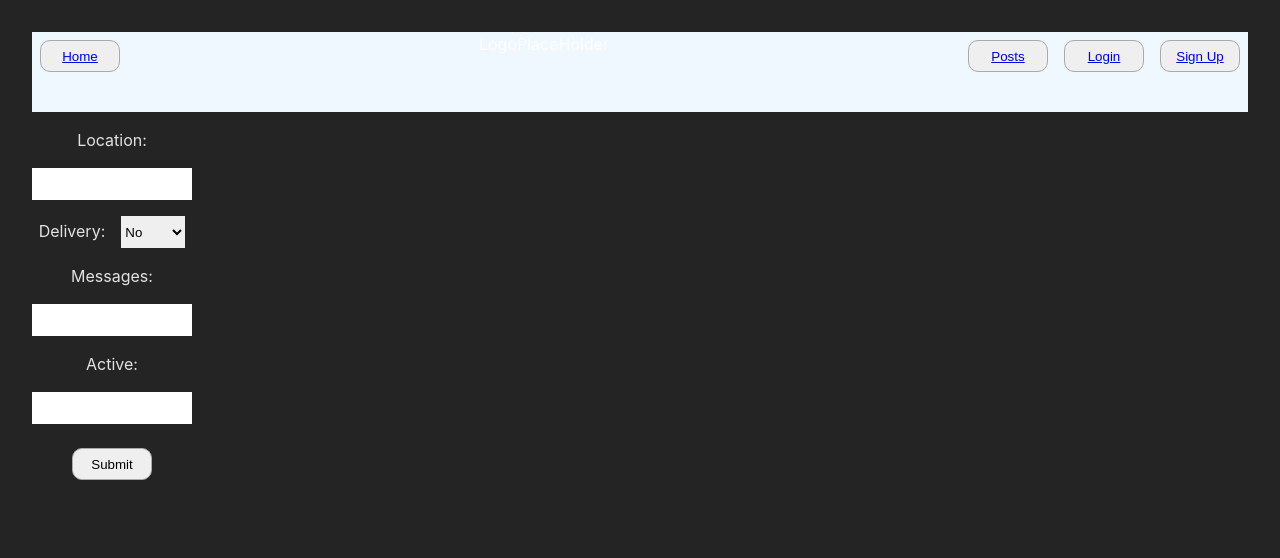
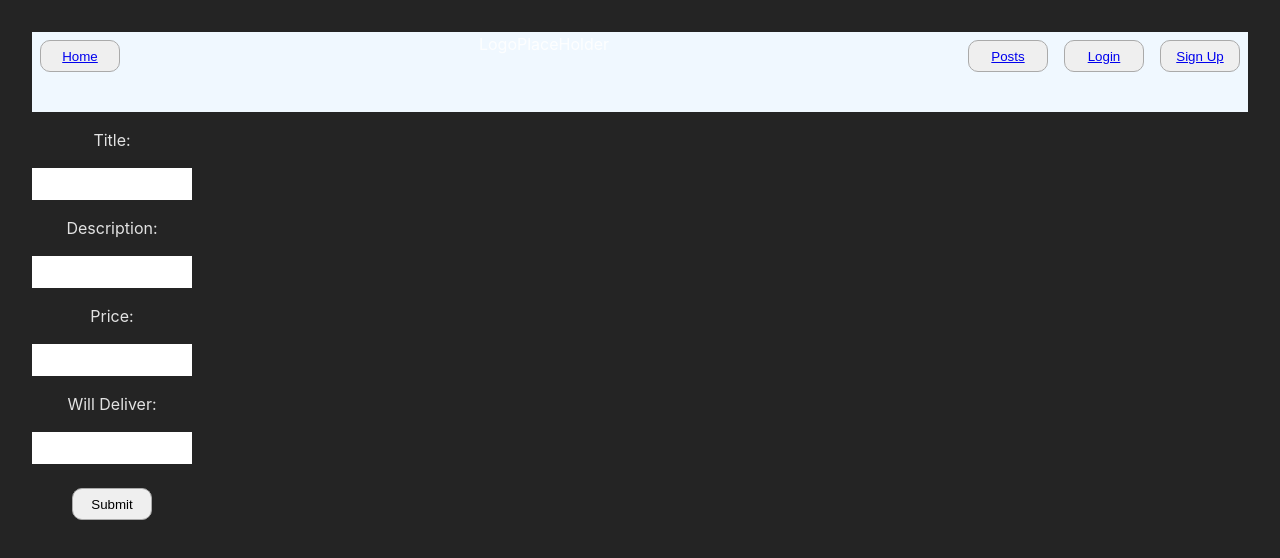
Before and after one commit to Colton-Yulia/strangerthingsgroupproject, a React (Vite) app: page /newpost in a window 1280 px wide. Shown: the top 558 px of the page. Built offline with nearby package versions, Linux system fonts and the light colour scheme; no server answers.

Commit message:
newpost updates

```diff
--- a/src/App.jsx
+++ b/src/App.jsx
@@ -10,7 +10,7 @@ import Login from "./components/Login";
 import Register from "./components/Register";
 
 function App() {
-  const COHORT_NAME = "2209-FTB-ET-WEB-FT";
+  const COHORT_NAME = "2304-FTB-ET-WEB-FT";
   const BASE_URL = `https://strangers-things.herokuapp.com/api/${COHORT_NAME}`;
   const [allPosts, setAllPosts] = useState([]);
   const [isLoggedIn, setIsLoggedIn] = useState(false);
@@ -38,10 +38,17 @@ function App() {
   }, []);
   return (
     <div>
-      <NavBar isLoggedIn={isLoggedIn} setIsLoggedIn={setIsLoggedIn} />
+      <NavBar
+        isLoggedIn={isLoggedIn}
+        setIsLoggedIn={setIsLoggedIn}
+        allPosts={allPosts}
+      />
       <Routes>
         <Route path="/posts" element={<PostsList allPosts={allPosts} />} />
-        <Route path="/newpost" element={<NewPost isLoggedIn={isLoggedIn} />} />
+        <Route
+          path="/newpost"
+          element={<NewPost setIsLoggedIn={setIsLoggedIn} />}
+        />
 
         <Route path="/" element={<HomePage />} />
         <Route
--- a/src/api-adapters/index.js
+++ /dev/null
@@ -1,67 +0,0 @@
-const COHORT_NAME = "2304-FTB-ET-WEB-FT";
-const BASE_URL = `https://strangers-things.herokuapp.com/api/${COHORT_NAME}`;
-
-export const registerUser = async (username, password) => {
-  try {
-    const response = await fetch(`${BASE_URL}/users/login`, {
-      method: "POST",
-      headers: {
-        "Content-Type": "application/json",
-      },
-      body: JSON.stringify({
-        user: {
-          username: username,
-          password: password,
-        },
-      }),
-    });
-    const result = await response.json();
-    console.log(result, "result");
-    return result.data;
-  } catch (error) {
-    console.log(error);
-  }
-  return;
-};
-
-export const loginUser = async (username, password) => {
-  try {
-    const response = await fetch(`${BASE_URL}/users/register`, {
-      method: "POST",
-      headers: {
-        "Content-Type": "application/json",
-      },
-      body: JSON.stringify({
-        user: {
-          username: username,
-          password: password,
-        },
-      }),
-    });
-    const result = await response.json();
-    console.log(result, "result");
-    return result.data;
-  } catch (error) {
-    console.log(error);
-  }
-  return;
-};
-
-export const newPost = async () => {
-  try {
-    const newPost = { location, delivery, messages, active };
-    const response = await fetch(`${BASE_URL}/posts`, {
-      method: "POST",
-      headers: {
-        "Content-Type": "application/json",
-        Authorization: `Bearer ${TOKEN_STRING_HERE}`,
-      },
-      body: JSON.stringify({ post: newPost }),
-    });
-    const result = await response.json();
-    console.log(result);
-    return result;
-  } catch (err) {
-    console.error(err);
-  }
-};
--- /dev/null
+++ b/src/api-adapters/index.jsx
@@ -0,0 +1,118 @@
+import { useState } from "react";
+import { useParams } from "react-router-dom";
+
+const COHORT_NAME = "2304-FTB-ET-WEB-FT";
+const BASE_URL = `https://strangers-things.herokuapp.com/api/${COHORT_NAME}`;
+const TOKEN_STRING = localStorage.getItem("token");
+
+export const registerUser = async (username, password) => {
+  try {
+    const response = await fetch(`${BASE_URL}/users/login`, {
+      method: "POST",
+      headers: {
+        "Content-Type": "application/json",
+      },
+      body: JSON.stringify({
+        user: {
+          username: username,
+          password: password,
+        },
+      }),
+    });
+    const result = await response.json();
+    console.log(result, "result");
+    return result.data;
+  } catch (error) {
+    console.log(error);
+  }
+  return;
+};
+
+export const loginUser = async (username, password) => {
+  try {
+    const response = await fetch(`${BASE_URL}/users/login`, {
+      method: "POST",
+      headers: {
+        "Content-Type": "application/json",
+      },
+      body: JSON.stringify({
+        user: {
+          username: username,
+          password: password,
+        },
+      }),
+    });
+    const result = await response.json();
+    console.log(result, "result");
+    return result.data;
+  } catch (error) {
+    console.log(error);
+  }
+  return;
+};
+
+export const newPost = async (title, description, price, willDeliver) => {
+  try {
+    const response = await fetch(`${BASE_URL}/posts`, {
+      method: "POST",
+      headers: {
+        "Content-Type": "application/json",
+        Authorization: `Bearer ${TOKEN_STRING}`,
+      },
+      body: JSON.stringify({
+        title: title,
+        description: description,
+        price: price,
+        willDeliver: willDeliver,
+      }),
+    });
+    const result = await response.json();
+    console.log(result);
+    return result;
+  } catch (err) {
+    console.error(err);
+  }
+};
+
+export const deletePost = async () => {
+  try {
+    const { id } = useParams();
+    const response = await fetch(`${BASE_URL}/posts/${id}`, {
+      method: "DELETE",
+      headers: {
+        "Content-Type": "application/json",
+        Authorization: `Bearer ${TOKEN_STRING}`,
+      },
+    });
+    const result = await response.json();
+    console.log(result);
+    return result;
+  } catch (err) {
+    console.error(err);
+  }
+};
+
+const postMessage = async () => {
+  try {
+    const response = await fetch(
+      `${BASE_URL}/posts/5e8929ddd439160017553e06/messages`,
+      {
+        method: "POST",
+        headers: {
+          "Content-Type": "application/json",
+          Authorization: `Bearer ${TOKEN_STRING}`,
+        },
+        body: JSON.stringify({
+          message: {
+            content: "Do you still have this?  Would you take $10 less?",
+          },
+        }),
+      }
+    );
+    const result = await response.json();
+    console.log(result);
+    return result;
+  } catch (err) {
+    console.error(err);
+  }
+};
--- a/src/components/Login.jsx
+++ b/src/components/Login.jsx
@@ -10,6 +10,7 @@ import { useNavigate } from "react-router-dom";
 const Login = ({ setIsLoggedIn }) => {
   const [username, setUsername] = useState("");
   const [password, setPassword] = useState("");
+  const navigate = useNavigate();
 
   const handleSubmit = async (e) => {
     // e.preventDefault();
@@ -17,6 +18,7 @@ const Login = ({ setIsLoggedIn }) => {
       const result = await loginUser(username, password);
       console.log(result);
       localStorage.setItem("token", result.token);
+      console.log(token);
       setIsLoggedIn(true);
       navigate("/profile");
     } catch (error) {
--- a/src/components/NavBar.jsx
+++ b/src/components/NavBar.jsx
@@ -1,7 +1,10 @@
 import { Link } from "react-router-dom";
+import { useState } from "react";
 import "./navBar.css";
 
-const NavBar = ({ isLoggedIn, setIsLoggedIn }) => {
+const NavBar = ({ isLoggedIn, setIsLoggedIn, allPosts }) => {
+  const [input, setInput] = useState(allPosts);
+
   return (
     <div>
       {isLoggedIn ? (
@@ -12,7 +15,20 @@ const NavBar = ({ isLoggedIn, setIsLoggedIn }) => {
               <Link to="/">Home</Link>
             </button>
           </div>
-          <div>
+          {/* implement search bar */}
+          <div className="search">
+            <form>
+              <input
+                className="search-bar"
+                placeholder="Search"
+                value={input}
+                onChange={(e) =>
+                  allPosts.filter((singlePost) => {
+                    return <div key={singlePost._id}></div>;
+                  })
+                }
+              ></input>
+            </form>
             <button className="btn">
               <Link to="/posts">Posts</Link>
             </button>
--- a/src/components/NewPost.jsx
+++ b/src/components/NewPost.jsx
@@ -1,18 +1,27 @@
 import React, { useState } from "react";
+import { newPost } from "../api-adapters";
 import "./newPost.css";
 
-const NewPost = ({ isLoggedIn }) => {
-  const [location, setLocation] = useState("");
-  const [delivery, setDelivery] = useState(null);
-  const [messages, setMessages] = useState("");
-  const [active, setActive] = useState(null);
+const NewPost = ({ setIsLoggedIn }) => {
+  const [title, setTitle] = useState("");
+  // const [location, setLocation] = useState("");
+  const [description, setDescription] = useState("");
+  const [price, setPrice] = useState("");
+  const [willDeliver, setWillDeliver] = useState("");
 
   const handleSubmit = async (e) => {
     e.preventDefault();
     try {
-      {
-        isLoggedIn === true ? handleSubmit() : "Please create a profile";
-      }
+      const result = await newPost(
+        title,
+        description,
+        price,
+        location,
+        willDeliver
+      );
+      console.log(result);
+      localStorage.getItem("token");
+      setIsLoggedIn(true);
     } catch (err) {
       console.error(err);
     }
@@ -21,53 +30,65 @@ const NewPost = ({ isLoggedIn }) => {
     <div className="new-post-container">
       <form onSubmit={handleSubmit}>
         <div>
+          <label htmlFor="title">
+            Title:
+            <input
+              type="text"
+              name="title"
+              value={title}
+              onChange={(e) => {
+                setTitle(e.target.value), console.log(e.target.value);
+              }}
+            ></input>
+          </label>
+        </div>
+        <div>
+          <label htmlFor="description">
+            Description:
+            <input
+              type="text"
+              name="description"
+              value={description}
+              onChange={(e) => setDescription(e.target.value)}
+            ></input>
+          </label>
+        </div>
+        <div>
+          <label htmlFor="price">
+            Price:
+            <input
+              type="text"
+              name="price"
+              value={price}
+              onChange={(e) => {
+                setPrice(e.target.value), console.log(e.target.value);
+              }}
+            ></input>
+          </label>
+        </div>
+        {/* <div>
           <label htmlFor="location">
-            {" "}
             Location:
             <input
               type="text"
               name="location"
               value={location}
-              onChange={(e) => setLocation(e.target.value)}
+              onChange={(e) => {
+                setLocation(e.target.value), console.log(e.target.value);
+              }}
             ></input>
           </label>
-        </div>
+        </div> */}
         <div>
-          <label htmlFor="delivery">
-            {" "}
-            Delivery:
-            <select
-              type="select"
-              name="delivery"
-              value={delivery}
-              onChange={(e) => setDelivery(e.target.value)}
-            >
-              <option value="Yes">No</option>
-              <option value="No">No</option>
-            </select>
-          </label>
-        </div>
-        <div>
-          <label htmlFor="messages">
-            {" "}
-            Messages:
+          <label htmlFor="willDeliver">
+            Will Deliver:
             <input
               type="text"
-              name="messages"
-              value={messages}
-              onChange={(e) => setMessages(e.target.value)}
-            ></input>
-          </label>
-        </div>
-        <div>
-          <label htmlFor="active">
-            {" "}
-            Active:
-            <input
-              type="text"
-              name="active"
-              value={active}
-              onChange={(e) => setActive(e.target.value)}
+              name="willDeliver"
+              value={willDeliver}
+              onChange={(e) => {
+                setWillDeliver(e.target.value), console.log(e.target.value);
+              }}
             ></input>
           </label>
         </div>
--- a/src/components/navBar.css
+++ b/src/components/navBar.css
@@ -19,3 +19,15 @@ button {
   border-radius: 10px;
   border: 1px solid #aaa;
 }
+
+.search {
+  display: flex;
+  height: 3rem;
+}
+
+.search-bar {
+  padding: 0;
+  margin: 0;
+  margin-right: 1rem;
+  border-radius: 10px;
+}
```
Also changed, not shown: src/components/PostsList.jsx (+18 -2 lines), src/components/SearchBar.jsx (added, +12 -0 lines).
